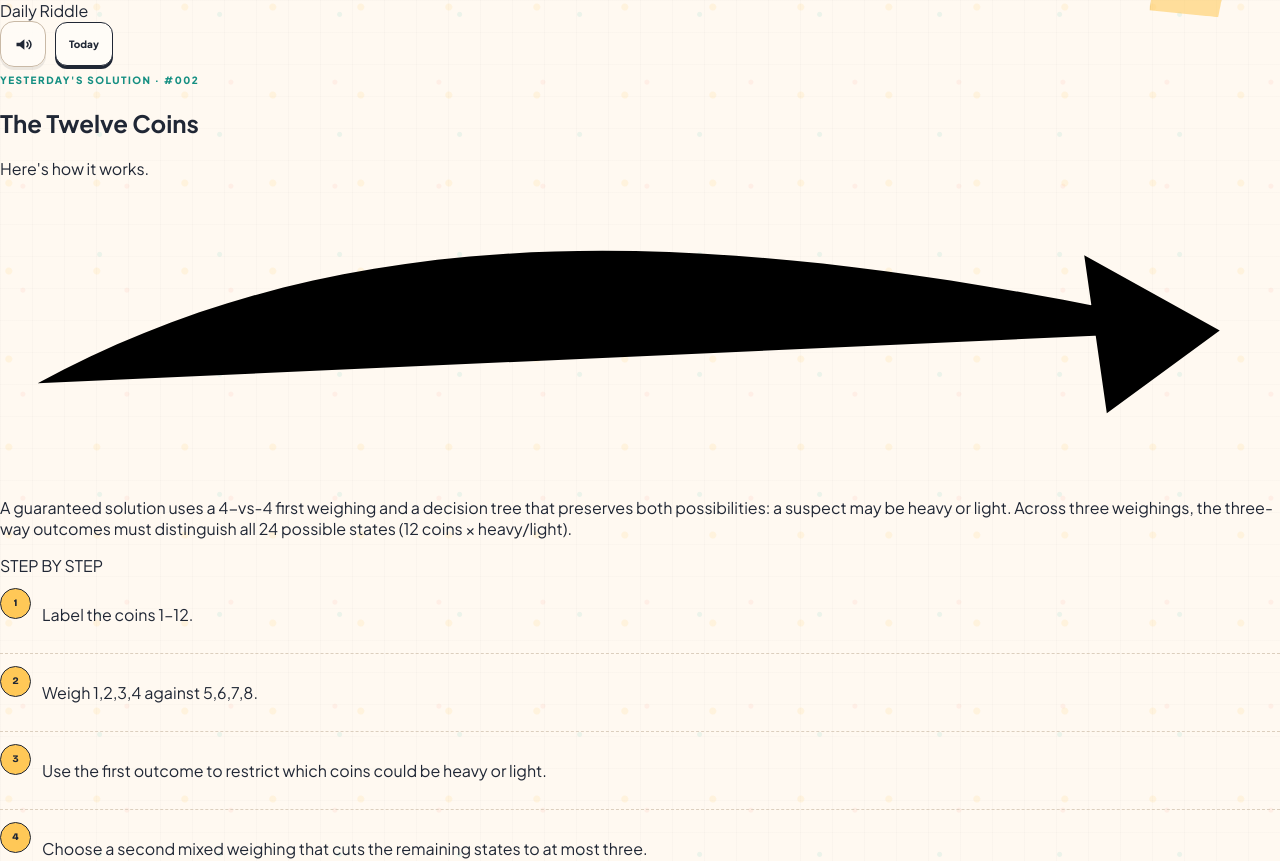
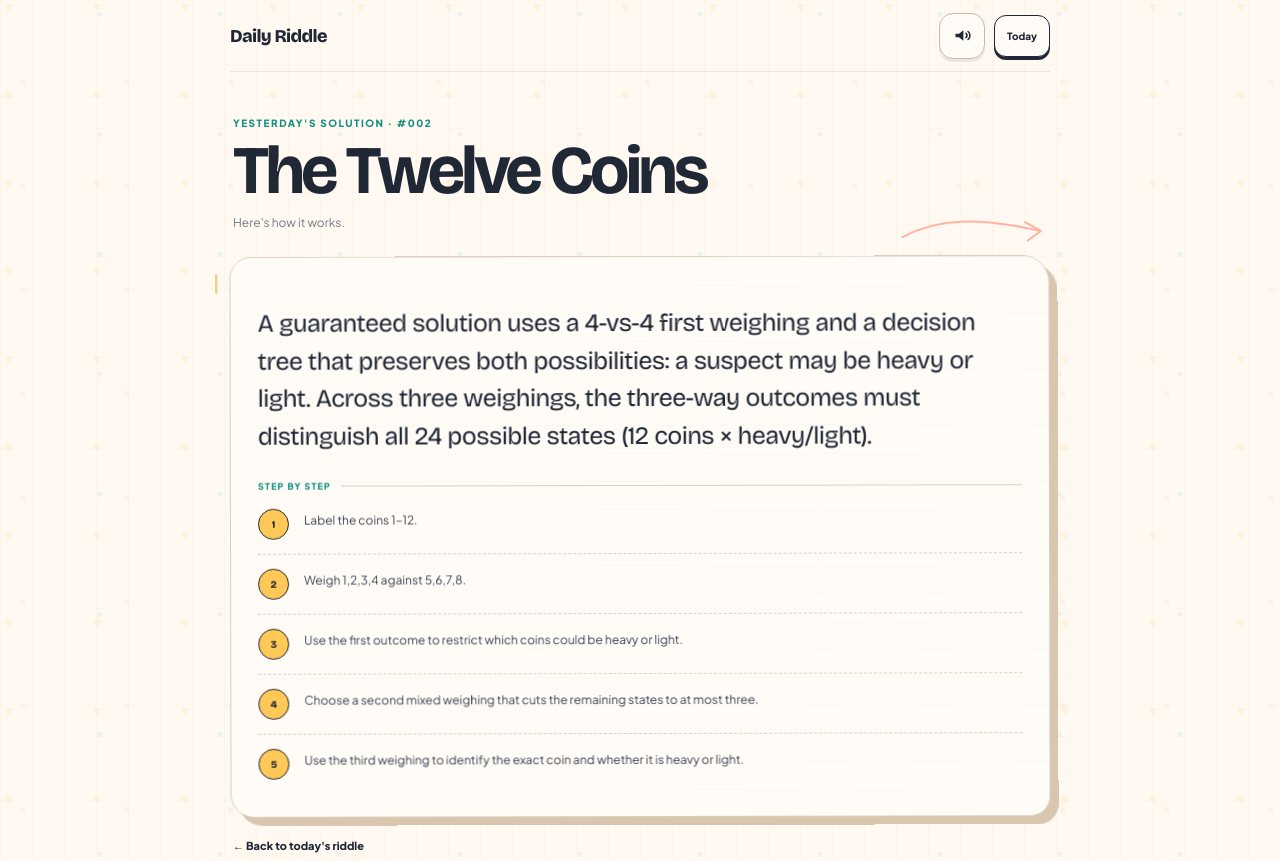
Before and after one commit to maguire-ui/Daily-riddle, a Next.js app: page /yesterday in a window 1280 px wide. Shown: the top 861 px of the page. Built offline with nearby package versions, Linux system fonts and the light colour scheme.

Commit message:
Polish solution reveal and archive journal pages

```diff
--- a/app/globals.css
+++ b/app/globals.css
@@ -1017,3 +1017,52 @@ textarea,input,select{-webkit-user-select:text;user-select:text;-webkit-touch-ca
 @media(prefers-reduced-motion:reduce){
   *,*::before,*::after{scroll-behavior:auto!important;animation-duration:.001ms!important;animation-iteration-count:1!important;transition-duration:.001ms!important}
 }
+
+
+/* Journal reveal + archive */
+.journal-page{min-height:100dvh;padding:env(safe-area-inset-top) 0 calc(40px + env(safe-area-inset-bottom));background:transparent;color:var(--ink)}
+.journal-shell{width:min(100% - 28px,820px);margin:0 auto}
+.journal-topbar{min-height:72px;display:flex;align-items:center;justify-content:space-between;gap:14px;border-bottom:1px solid rgba(32,39,53,.1)}
+.journal-brand{font-family:var(--font-heading);font-size:18px;font-weight:800;letter-spacing:-.035em}
+.ghost.mini{min-height:42px;padding:0 12px}
+.solution-heading,.archive-heading{position:relative;padding:38px 3px 24px}
+.solution-heading h1,.archive-heading h1{margin:8px 0 0;font-family:var(--font-heading);font-size:clamp(40px,7vw,68px);line-height:.95;letter-spacing:-.055em}
+.solution-heading>p,.archive-heading>p{margin:10px 0 0;color:var(--muted);font-size:12px;line-height:1.55}
+.solution-scribble,.archive-heading svg{position:absolute;right:2px;bottom:8px;width:150px;fill:none;stroke:rgba(255,112,88,.5);stroke-width:2.3;stroke-linecap:round;stroke-linejoin:round}
+.solution-paper{position:relative;background:var(--paper);border:1.5px solid var(--line);border-radius:22px 27px 20px 24px;box-shadow:8px 8px 0 var(--shadow);padding:27px 27px 23px;animation:paperEnter .48s var(--spring) both}
+.solution-paper::before{content:"";position:absolute;inset:0;background:linear-gradient(rgba(32,39,53,.018) 1px,transparent 1px);background-size:100% 28px;border-radius:inherit;pointer-events:none}
+.solution-paper>*{position:relative}
+.solution-tape{right:42px;top:-11px}
+.solution-lead{font-family:var(--font-heading);font-size:clamp(19px,2.6vw,25px);line-height:1.5;letter-spacing:-.02em;margin:0 0 25px}
+.solution-rule{display:flex;align-items:center;gap:10px;margin:0 0 3px}
+.solution-rule::after{content:"";height:1px;background:var(--line);flex:1}
+.solution-rule span{font-size:9px;font-weight:900;letter-spacing:.13em;color:var(--teal-dark)}
+.solution-steps{display:grid}
+.solution-step{display:grid;grid-template-columns:34px 1fr;gap:12px;align-items:start;padding:14px 0;border-bottom:1px dashed var(--line)}
+.solution-step:last-child{border-bottom:0}
+.solution-step p{margin:3px 0 0;font-size:12px;line-height:1.55;color:var(--ink-2)}
+.back-journal{display:inline-flex;margin:22px 3px 0;font-size:11px;font-weight:850;color:var(--ink)}
+.back-journal:hover{color:var(--coral-dark)}
+.no-reveal{text-align:center;padding:72px 20px}
+.no-reveal>span{display:grid;place-items:center;width:68px;height:68px;margin:0 auto 15px;border:2px solid var(--ink);border-radius:50%;background:var(--gold);font-family:var(--font-heading);font-size:38px;font-weight:900;transform:rotate(-6deg)}
+.no-reveal h1{font-family:var(--font-heading);font-size:34px;margin:0}.no-reveal p{color:var(--muted);line-height:1.5;max-width:390px;margin:8px auto 18px}
+
+.archive-heading svg{stroke:rgba(37,183,165,.5);width:115px}
+.archive-list{border-top:1.5px solid var(--line-2);margin-top:4px}
+.archive-entry{position:relative;display:grid;grid-template-columns:52px minmax(0,1fr) 32px;gap:14px;align-items:center;min-height:100px;padding:15px 3px;border-bottom:1px dashed var(--line);transition:transform var(--quick),background var(--quick)}
+.archive-entry:hover{transform:translateX(4px);background:rgba(255,255,255,.28)}
+.archive-index{font-family:var(--font-heading);font-size:25px;font-weight:850;color:var(--coral);transform:rotate(-4deg)}
+.archive-meta{font-size:8px;font-weight:900;letter-spacing:.09em;text-transform:uppercase;color:var(--muted)}
+.archive-entry h2{margin:4px 0 0;font-family:var(--font-heading);font-size:22px;letter-spacing:-.03em}
+.archive-mark{font-family:var(--font-heading);font-size:24px;color:var(--teal);transform:rotate(8deg)}
+
+@media(max-width:520px){
+  .journal-shell{width:min(100% - 18px,820px)}
+  .solution-heading,.archive-heading{padding-top:28px}
+  .solution-scribble,.archive-heading svg{display:none}
+  .solution-paper{padding:22px 15px 18px;box-shadow:6px 6px 0 var(--shadow)}
+  .solution-step{grid-template-columns:31px 1fr;gap:9px}
+  .archive-entry{grid-template-columns:42px minmax(0,1fr) 24px;gap:9px;min-height:91px}
+  .archive-entry h2{font-size:19px}
+  .archive-index{font-size:22px}
+}
```
